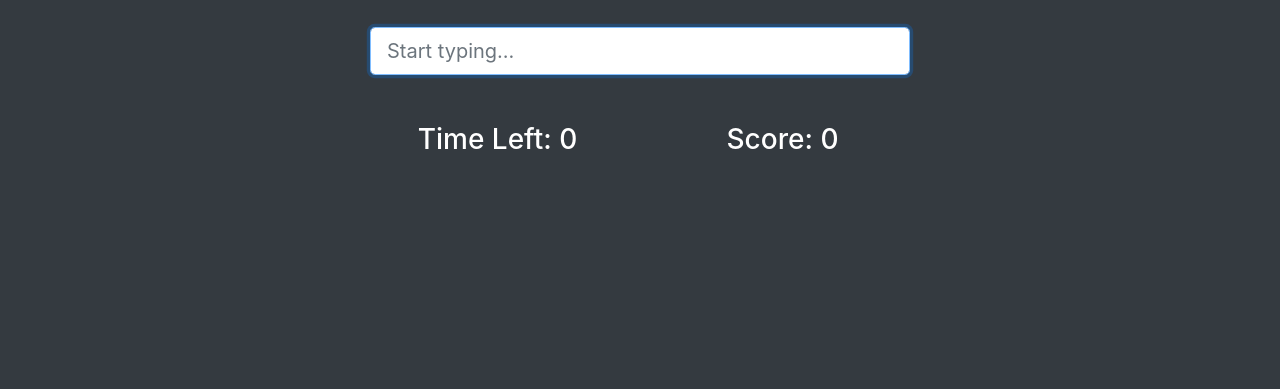
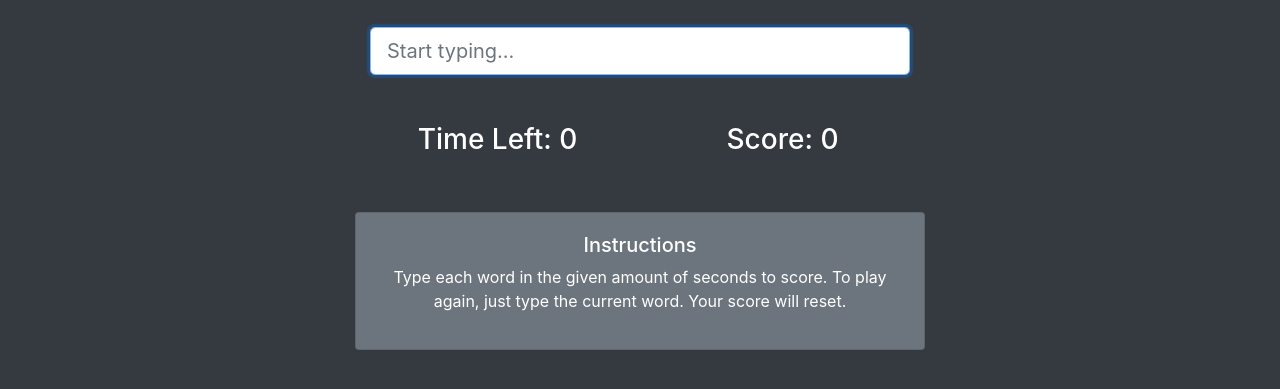
Before and after one commit to newedition994/speed-word-game, a plain HTML site: page index.html in a window 1280 px wide. Shown: the part 309-698 px from the top of the page. Drawn offline with nearby package versions, Linux system fonts and the light colour scheme.

Commit message:
made the instructions card

```diff
--- a/index.html
+++ b/index.html
@@ -47,6 +47,20 @@
                 <span id="score">0</span>
               </h3>
             </div>
+
+            <!-- Instructions -->
+            <div class="row mt-5">
+              <div class="col-md-12">
+                <div class="card card-body bg-secondary text-white">
+                  <h5>Instructions</h5>
+                  <p>
+                    Type each word in the given amount of seconds to score. To
+                    play again, just type the current word. Your score will
+                    reset.
+                  </p>
+                </div>
+              </div>
+            </div>
           </div>
         </div>
       </div>
```
